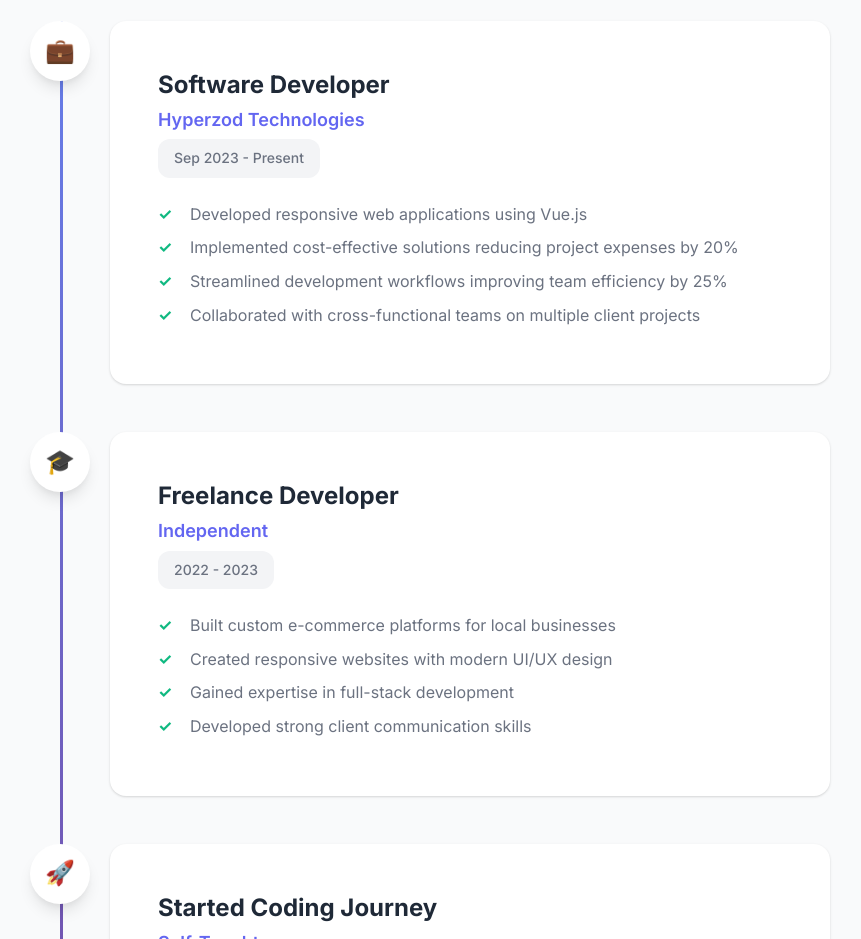
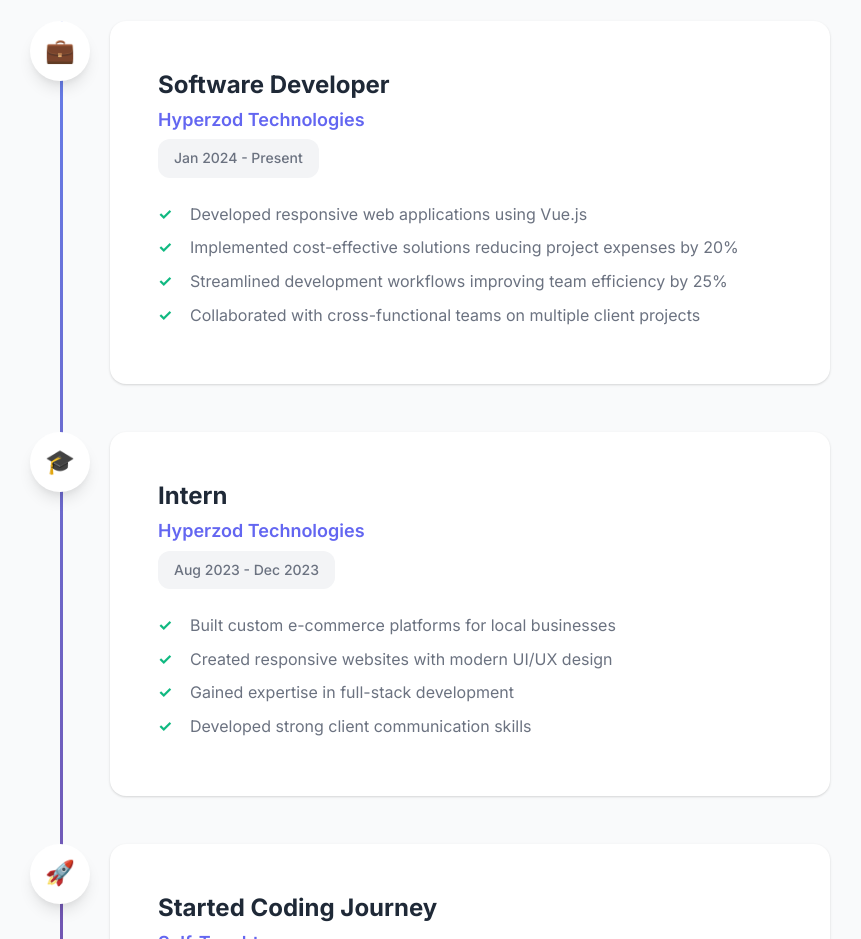
Before and after one commit to erAlinaAhsan/Portfolio, a Vue app: page / in a window 1280 px wide. Shown: the part 1960-2899 px from the top of the page, without its empty margins (210-1071 px from the left). Built offline with nearby package versions, Linux system fonts and the light colour scheme.

Commit message:
name chnage

```diff
--- a/src/App.vue
+++ b/src/App.vue
@@ -245,7 +245,7 @@
             <div class="timeline-content">
               <h3 class="timeline-title">Software Developer</h3>
               <h4 class="timeline-company">Hyperzod Technologies</h4>
-              <span class="timeline-period">Sep 2023 - Present</span>
+              <span class="timeline-period">Jan 2024 - Present</span>
               <ul class="timeline-achievements">
                 <li>Developed responsive web applications using Vue.js</li>
                 <li>Implemented cost-effective solutions reducing project expenses by 20%</li>
@@ -260,9 +260,9 @@
               <div class="timeline-icon">🎓</div>
             </div>
             <div class="timeline-content">
-              <h3 class="timeline-title">Freelance Developer</h3>
-              <h4 class="timeline-company">Independent</h4>
-              <span class="timeline-period">2022 - 2023</span>
+              <h3 class="timeline-title">Intern</h3>
+              <h4 class="timeline-company">Hyperzod Technologies</h4>
+              <span class="timeline-period">Aug 2023 - Dec 2023</span>
               <ul class="timeline-achievements">
                 <li>Built custom e-commerce platforms for local businesses</li>
                 <li>Created responsive websites with modern UI/UX design</li>
```
